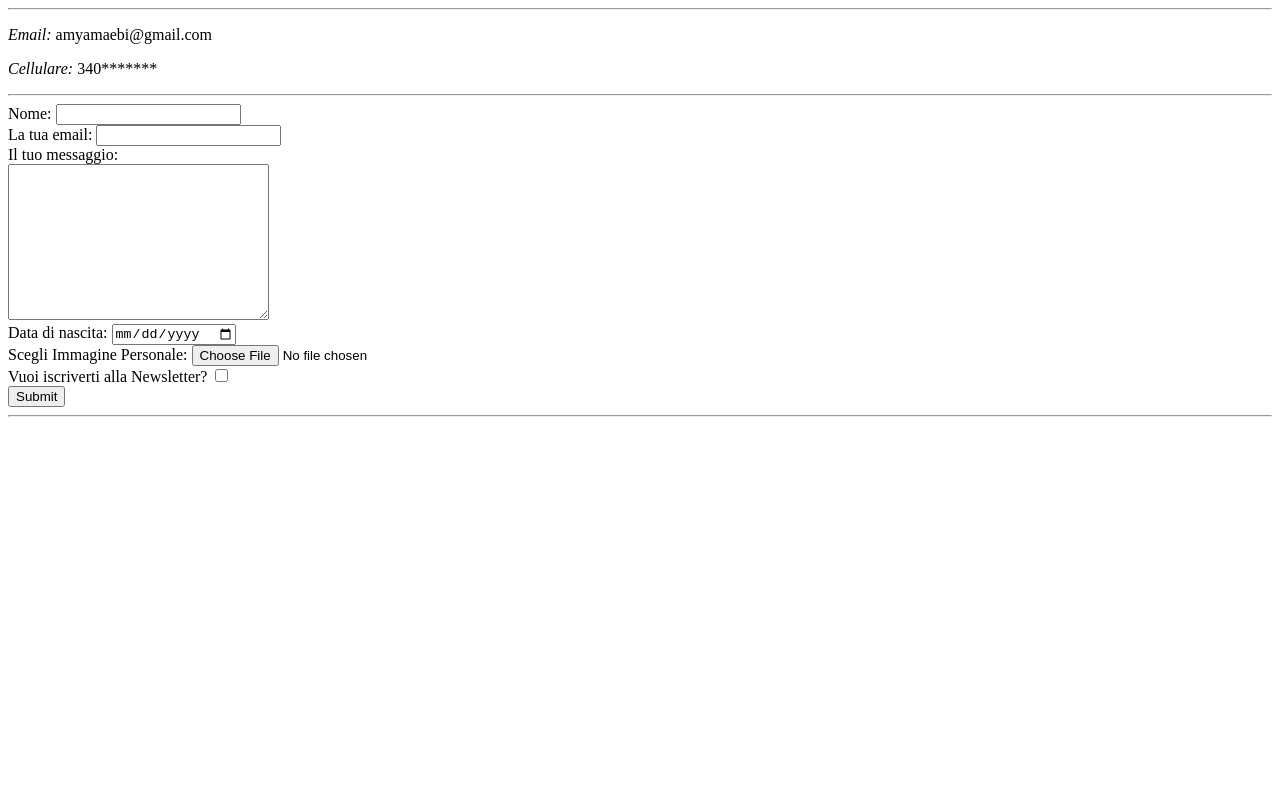
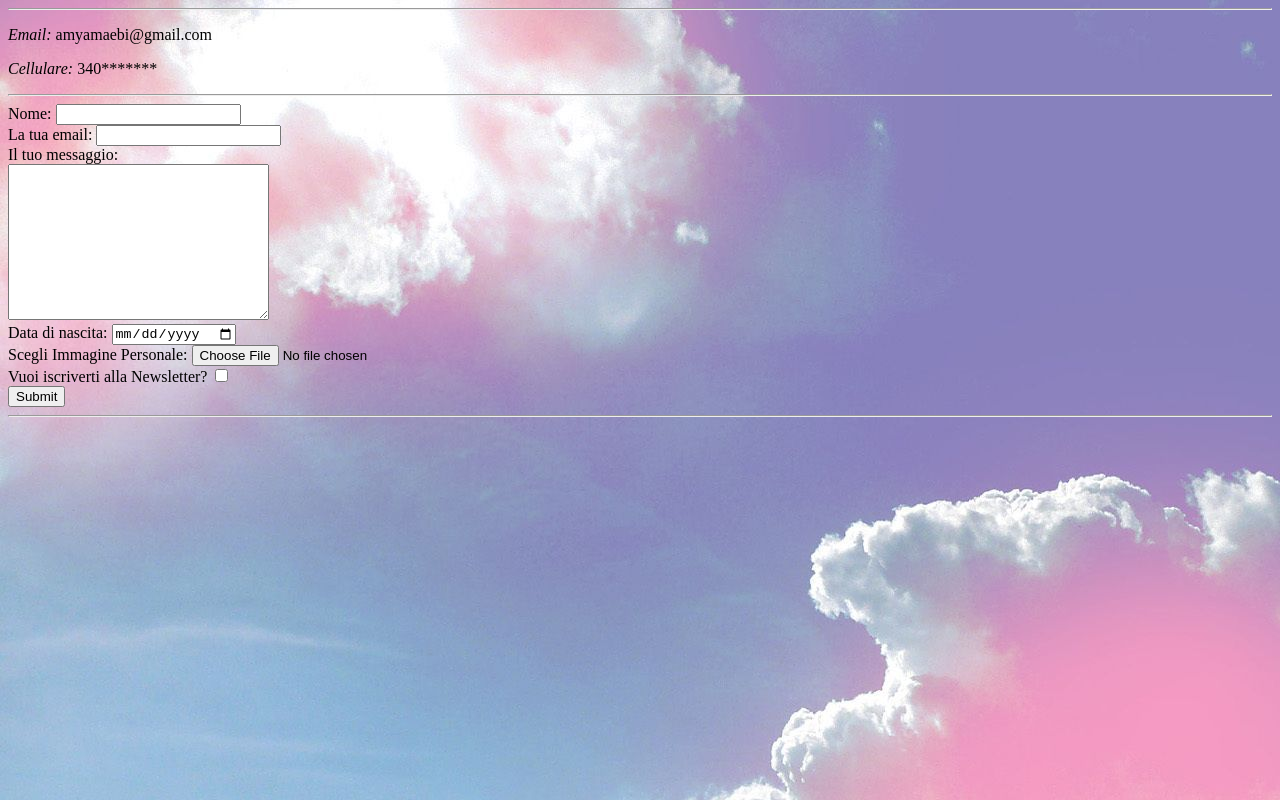
Before and after one commit to amandaban/cv, a plain HTML site: page contacts.html in a window 1280 px wide. Drawn offline with Linux system fonts and the light colour scheme.

Commit message:
Update contacts.html

```diff
--- a/contacts.html
+++ b/contacts.html
@@ -6,7 +6,7 @@
   <title>Contact Amanda</title>
 </head>
 
-<body>
+<body background="sfondo3.jpg">
   <hr>
   <p><i>Email:</i> amyamaebi@gmail.com </p>
   <p><i>Cellulare:</i> 340*******</p>
```
